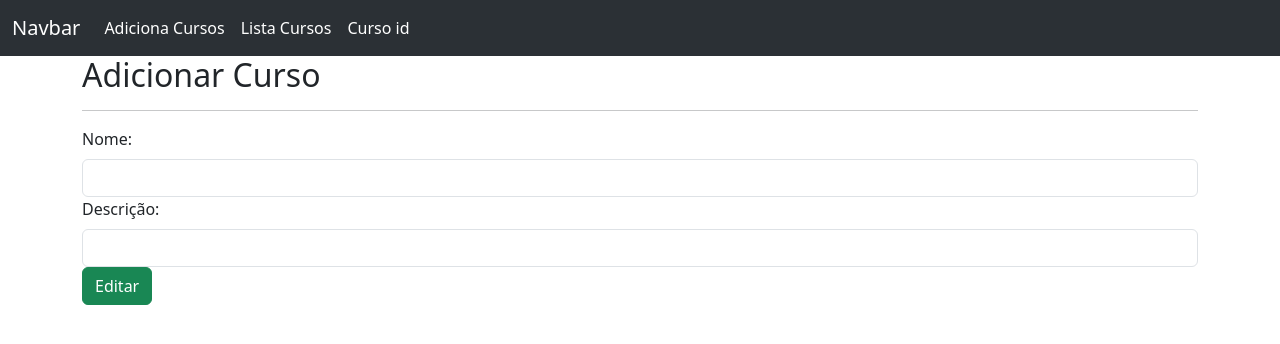
After one commit to marcoguarato15/pythondev, a Flask app: template APIFlask/templates/put_curso.html in a window 1280 px wide. The commit adds this page. Shown: the top 344 px of the page. Run offline with Flask 3, Linux system fonts and the light colour scheme; the template is opened without the code that fills it, so the values that code supplies are empty; parts of the project's set-up code (start-up, migrations or seed data) failed here and were passed over.

Commit message:
Criação da api para alteração de cursos e Front-end para alteração de cursos

```diff
--- a/APIFlask/api/services/curso_service.py
+++ b/APIFlask/api/services/curso_service.py
@@ -16,3 +16,8 @@ def listar_cursos():
 def listar_curso_id(id):
     curso = curso_model.Curso.query.filter_by(id=id).first()
     return curso
+
+def alterar_curso(id, nome, descricao):
+    curso = curso_model.Curso.query.filter_by(id=id).update({"nome":nome, "descricao":descricao})
+    db.session.commit()
+    return curso
--- a/APIFlask/run.py
+++ b/APIFlask/run.py
@@ -35,5 +35,30 @@ def add_curso():
                     flash("Falha ao cadastrar curso","error")
     return render_template("add_curso.html")
 
+@app.route("/put_curso/<int:id>", methods=["GET", "POST"])
+def put_curso(id):
+    schema = CursoSchema()
+    if request.method == "POST":
+        if (nome := request.form.get("nome")) and (descricao := request.form.get("descricao")):
+            validate = schema.validate(request.form)
+            if validate:
+                flash(f"Preencha os campos corretamente \n{validate}", "error")
+            else:
+                curso = curso_service.alterar_curso(id, nome, descricao)
+                if curso:
+                    flash("Curso alterado com sucesso","success")
+                else:
+                    flash("Falha em alterar o curso","error")
+        else:
+            flash("Preencha os campos corretamente","error")
+
+    curso = curso_service.listar_curso_id(id)
+
+    return render_template('put_curso.html', curso=schema.dump(curso))
+
+@app.route("/del_curso/<int:id>", methods=["GET", "POST"])
+def del_curso(id):
+    pass
+
 if __name__ == "__main__":
     app.run()
--- a/APIFlask/templates/add_curso.html
+++ b/APIFlask/templates/add_curso.html
@@ -8,7 +8,7 @@
     <input type="text" class="form-control" name="nome" id="nome">
 </div>
 <div>
-    <label for="descricao" class="form-label">Nome:</label>
+    <label for="descricao" class="form-label">Descrição:</label>
     <input type="text" class="form-control" name="descricao" id="descricao">
 </div>
 <button class="btn btn-success">Adicionar</button>
--- a/APIFlask/templates/lista.html
+++ b/APIFlask/templates/lista.html
@@ -9,6 +9,7 @@
             <th scope="col">Nome</th>
             <th scope="col">Descrição</th>
             <th scope="col">Data de Criação</th>
+            <th scope="col">Ações</th>
         </tr>
     </thead>
     <tbody>
@@ -18,6 +19,10 @@
             <td>{{curso.nome}}</td>
             <td>{{curso.descricao}}</td>
             <td>{{curso.data_criacao}}</td>
+            <td>
+                <a class="btn btn-warning" href="{{url_for('put_curso', id=curso.id)}}">Editar</a>
+                <a class="btn btn-danger" onclick="confirm('Deseja excluir o curso?')" href="{{url_for('del_curso', id=curso.id)}}">Deletar</a>
+            </td>
 
         </tr>
         {% endfor %}
--- /dev/null
+++ b/APIFlask/templates/put_curso.html
@@ -0,0 +1,16 @@
+{% extends 'base.html' %}
+{% block conteudo %}
+<h2>Adicionar Curso</h2>
+<hr>
+<form action="{{url_for('put_curso', id=curso.id)}}" class="form-group" method="POST">
+<div>
+    <label for="nome" class="form-label">Nome:</label>
+    <input type="text" class="form-control" value="{{curso.nome}}" name="nome" id="nome">
+</div>
+<div>
+    <label for="descricao" class="form-label">Descrição:</label>
+    <input type="text" class="form-control" value="{{curso.descricao}}" name="descricao" id="descricao">
+</div>
+<button class="btn btn-success">Editar</button>
+</form>
+{% endblock conteudo %}
```
Also changed, not shown: APIFlask/api/views/curso_views.py (+18 -4 lines).
